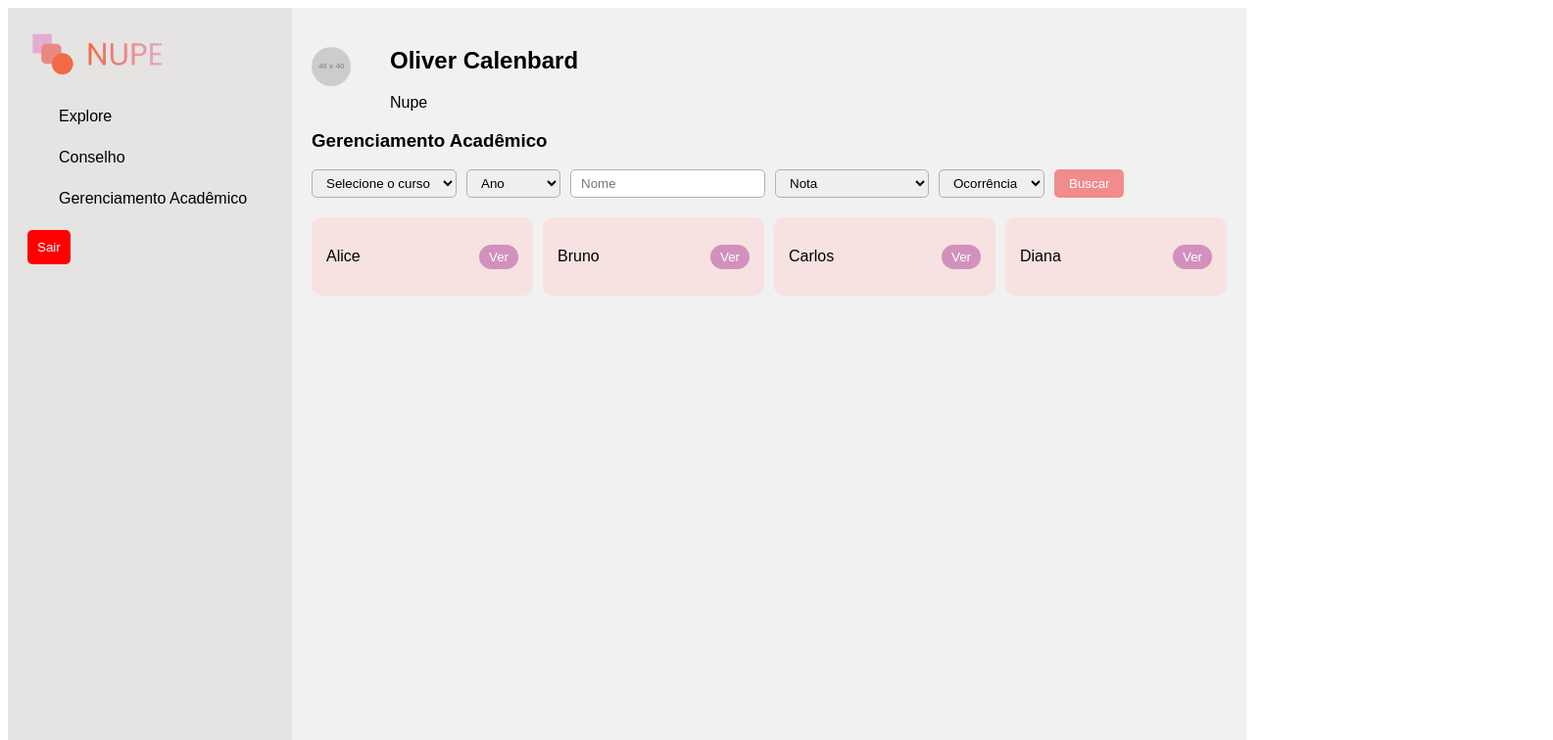
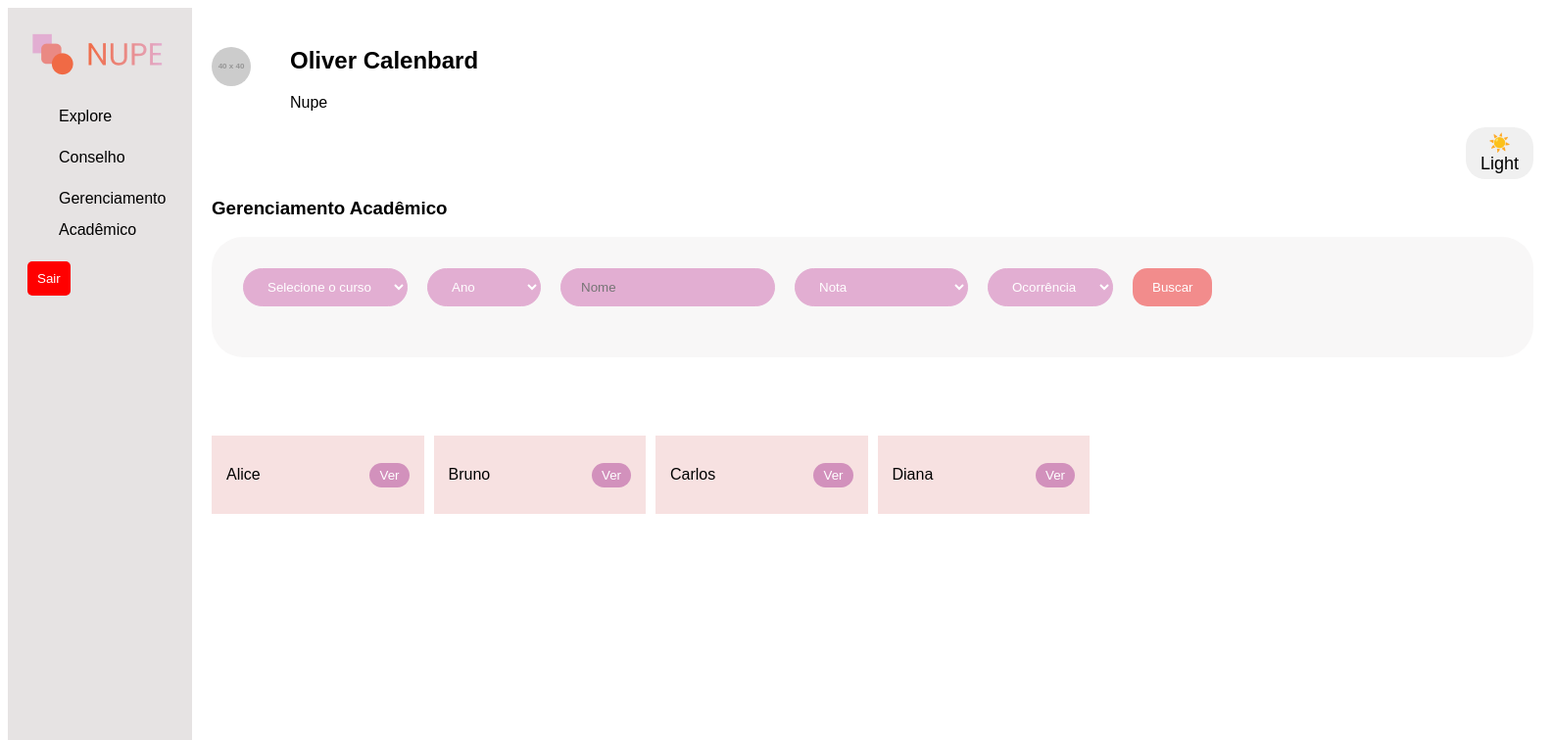
Before and after one commit to EvelyncAraujo/CodeSquad, a Vue app: page /gerenciamento in a window 1280 px wide. Shown: the top 756 px of the page at 98% size, 1585 px wide, since content can reach past the window. Built offline with nearby package versions, Linux system fonts and the light colour scheme; what mdi-vue would draw is missing.

Commit message:
Alterações layout

```diff
--- a/src/components/HeaderComponent.vue
+++ b/src/components/HeaderComponent.vue
@@ -11,5 +11,7 @@
   left: 0;
   width: 100%;
   z-index: 10;
+  margin-top: 50px;
+  margin-left: 50px;
 }
 </style>
--- a/src/views/EsqueceuSenhaView.vue
+++ b/src/views/EsqueceuSenhaView.vue
@@ -6,8 +6,9 @@ function enviarCodigo() {
 <template>
   <div class="container">
     <div class="card">
-      <h2>Esqueceu a senha?</h2>
-      <p>Digite o email que será enviado o código de verificação</p>
+      <h2>Esqueceu a senha</h2>
+      <p>Selecione quais detalhes de contato <br>
+ devemos usar para redefinir sua senha</p>
       <div class="input-container">
         <input class="option" placeholder="Digite seu email">
         </input>
@@ -37,7 +38,7 @@ function enviarCodigo() {
   background-color: #fff;
   border-radius: 12px;
   box-shadow: 0 4px 6px rgba(0, 0, 0, 0.1);
-  padding: 24px;
+  padding:50px;
   text-align: center;
   display: flex;
   flex-direction: column;
@@ -45,36 +46,36 @@ function enviarCodigo() {
 }
 
 h2 {
-  font-size: 24px;
+  font-size: 28px;
   color: #333;
-  margin-bottom: 12px;
+  margin-bottom: 2px;
 }
 
 p {
-  font-size: 14px;
+  font-size: 20px;
   color: #555;
-  margin-bottom: 24px;
+  margin-bottom: 60px;
 }
 
 .option {
   display: flex;
   align-items: center;
-  background: #fdf5f5;
-  border: 1px solid #f8d7da;
+  background: #ffffff;
+  border: 1px solid #000000;
   border-radius: 8px;
-  padding: 12px;
-  margin-bottom: 24px;
+  padding: 30px 12px;
+  margin-bottom:50px;
   width: 87%;
   padding-left: 40px;
 }
 
 .email{
   position: absolute;
-  font-size: 12px;
+  font-size: 8px;
   color: #888;
   top: 8px;
   left: 10px;
-  color: #f36b6b;
+  color: #000000;
 }
 
 .details {
--- a/src/views/gerenciamentoAcademicoView.vue
+++ b/src/views/gerenciamentoAcademicoView.vue
@@ -95,7 +95,6 @@ const applyFilters = () => {
         <li>Explore</li>
         <li>Conselho</li>
         <li>Gerenciamento Acadêmico</li>
-
       </ul>
       <button class="logout">Sair</button>
     </aside>
@@ -113,11 +112,15 @@ const applyFilters = () => {
         </div>
       </div>
 
-      <button @click="toggleDarkMode" class="theme-toggle">
-        {{ isDarkMode ? "Light" : "Dark" }}
+        <div :class="{ dark: isDarkMode }" class="app">
+    <button @click="toggleDarkMode" class="toggle-button">
+      <span v-if="isDarkMode">🌙 Dark</span>
+      <span v-else>☀️ Light</span>
     </button>
+  </div>
       <section class="management">
         <h3>Gerenciamento Acadêmico</h3>
+        <div class="fundo">
           <div class="filters">
             <select v-model="selectedCourse">
               <option disabled value="">Selecione o curso</option>
@@ -154,14 +157,13 @@ const applyFilters = () => {
 
             <button @click="applyFilters" class="search-button">Buscar</button>
           </div>
+        </div>
 
-        <!-- Lista de Resultados -->
         <div class="results">
           <div
             v-for="student in filteredStudents"
             :key="student.id"
-            class="result-card"
-          >
+            class="result-card" >
             <p>{{ student.name }}</p>
             <button class="view-details">Ver</button>
           </div>
@@ -177,7 +179,7 @@ const applyFilters = () => {
   font-family: "Arial", sans-serif;
   transition: background 0.3s, color 0.3s;
   height: 57rem;
-  background-color: #cccccc46;
+  /* background-color: #751f1f46; */
 }
 
 .page.light {
@@ -246,9 +248,13 @@ const applyFilters = () => {
   border: none;
   background-color: white;
 }
-
+.fundo {
+  border-radius: 2rem;
+  background-color: #c2bfbf1f;
+  padding: 2rem;
+}
 .theme-toggle {
-  position: fixed ;
+  position: fixed;
   margin-left: 85rem;
   background: #007bff;
   color: white;
@@ -259,36 +265,40 @@ const applyFilters = () => {
 
 .filters {
   display: flex;
-  gap: 10px;
+  gap: 20px;
   margin-bottom: 20px;
 }
 
 .filters select,
 .filters input {
-  padding: 5px 10px;
-  border: 1px solid #b4b0b0;
-  border-radius: 5px;
+  padding: 10px 20px;
+  border: 1px solid rgba(226, 174, 210, 1);
+  border-radius: 20px;
+  color: white;
+  background-color: rgba(226, 174, 210, 1);
 }
 
 .search-button {
   background: #f28c8c;
   border: none;
   color: white;
-  padding: 5px 15px;
-  border-radius: 5px;
+  padding: 10px 20px;
+  border-radius: 15px;
   cursor: pointer;
 }
 
 .results {
+  border-radius: 10rem;
   display: grid;
   grid-template-columns: repeat(auto-fill, minmax(200px, 1fr));
   gap: 10px;
+  margin-top: 5rem;
 }
 
 .result-card {
   background: #f7e1e1;
   padding: 15px;
-  border-radius: 10px;
+  border-radius: px;
   display: flex;
   justify-content: space-between;
   align-items: center;
@@ -301,4 +311,41 @@ const applyFilters = () => {
   border-radius: 20px;
   padding: 5px 10px;
 }
+/* .app {
+  transition: background-color 0.5s, color 0.5s;
+  height: 100vh;
+  display: flex;
+  justify-content: center;
+  align-items: center;
+} */
+
+/* .app.dark {
+  background-color: #121212;
+  color: white;
+} */
+
+.app:not(.dark) {
+  background-color: white;
+  color: black;
+}
+
+.toggle-button {
+  margin-left: 80rem;
+  padding: 5px 15px;
+  font-size: 18px;
+  border: none;
+  cursor: pointer;
+  background: #f0f0f0;
+  border-radius: 20px;
+  transition: background 0.3s, color 0.3s;
+}
+
+.app.dark .toggle-button {
+  background: #333;
+  color: white;
+}
+
+.toggle-button:hover {
+  opacity: 0.8;
+}
 </style>
--- a/src/views/loginPageView.vue
+++ b/src/views/loginPageView.vue
@@ -27,6 +27,7 @@ const togglePasswordVisibility = () => {
 </script>
 
 <template>
+  <div class="ajustes">
   <div class="container">
     <div class="image-container">
       <div class="img">
@@ -85,9 +86,13 @@ const togglePasswordVisibility = () => {
               <mdicon v-if="!isPasswordVisible" name="eye-off-outline"></mdicon>
             </button>
           </div>
+<<<<<<< HEAD
 
           <RouterLink to="/esquecer" class="forgot-password"
             >Esqueceu sua senha?</RouterLink>
+=======
+          <RouterLink to="/esquecer" class="forgot-password">Esqueceu sua senha?</RouterLink>
+>>>>>>> cdd1c77 (Alterações layout)
         </div>
         <RouterLink to="/">
           <button class="login-button" :disabled="!isFormValid">Login</button>
@@ -95,9 +100,11 @@ const togglePasswordVisibility = () => {
       </div>
     </div>
   </div>
+</div>
 </template>
 
 <style scoped>
+
 .container {
   display: flex;
   justify-content: center;
@@ -113,15 +120,15 @@ h2 {
   font-size: 26px;
   color: #333;
   margin-bottom: 12px;
-  margin-left: 10rem;
+  margin-left: 3rem;
   font-family: Arial, Helvetica, sans-serif;
 }
 
 p {
   font-size: 14px;
   color: #555;
-  margin-bottom: 24px;
-  margin-left: 8rem;
+  margin-bottom: 80px;
+  margin-left: 3rem;
 }
 
 .login-container {
@@ -130,6 +137,7 @@ p {
   font-family: Arial, sans-serif;
   width: 70%;
   color: #333;
+  margin-bottom: 120px;
 }
 
 
@@ -142,9 +150,10 @@ p {
 
 label {
   display: block;
-  margin-bottom: 8px;
+  /* margin-bottom: 8px; */
   font-weight: bold;
   font-size: 14px;
+
 }
 
 .input-wrapper {
@@ -155,7 +164,7 @@ label {
 
 input {
   width: 100%;
-  padding: 10px;
+  padding: 18px;
   border: 2px solid #000;
   border-radius: 10px;
   font-size: 14px;
@@ -189,11 +198,12 @@ input:focus {
 }
 
 .forgot-password {
+  margin-left: 310px;
   display: block;
   margin-top: 8px;
   font-size: 12px;
   text-decoration: none;
-  color: #007bff;
+  color: #000000;
 }
 
 .forgot-password:hover {
@@ -202,14 +212,15 @@ input:focus {
 
 
 .login-button {
+  margin-top:30px;
   background-color: #ff6b6b;
   color: white;
   justify-content: center;
   align-items: center;
-  padding: 15px 30px;
+  padding: 19px 205px;
   border: none;
   border-radius: 25px;
-  font-size: 16px;
+  font-size: 14px;
   font-weight: bold;
   cursor: pointer;
   transition: background-color 0.3s ease;
@@ -296,6 +307,7 @@ input:focus {
 }
 
 .image-container{
+  margin-bottom: 40px;
   width: 50%;
   height: 100%;
   display: flex;
```
Lines whose indentation alone changed are shown as unchanged.
